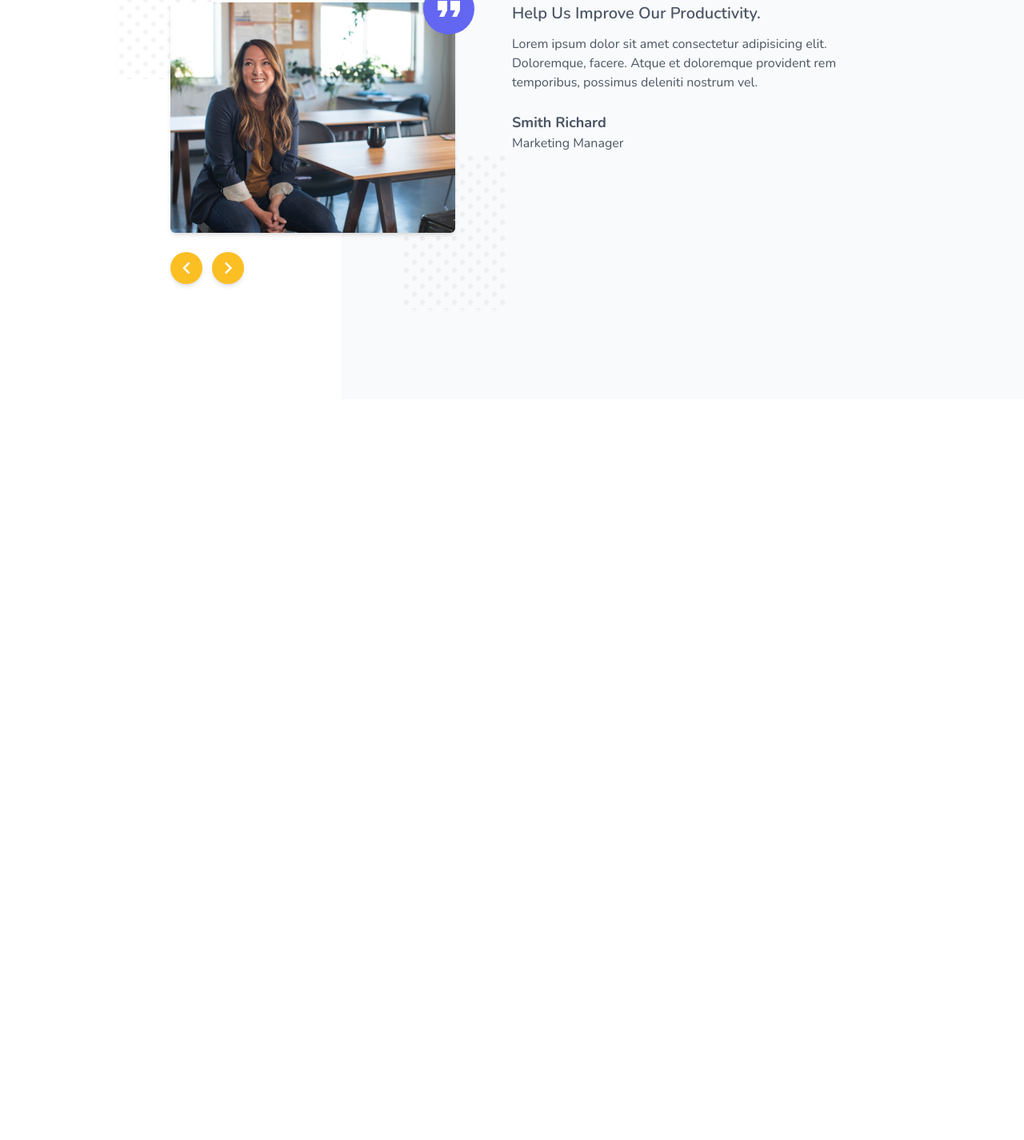
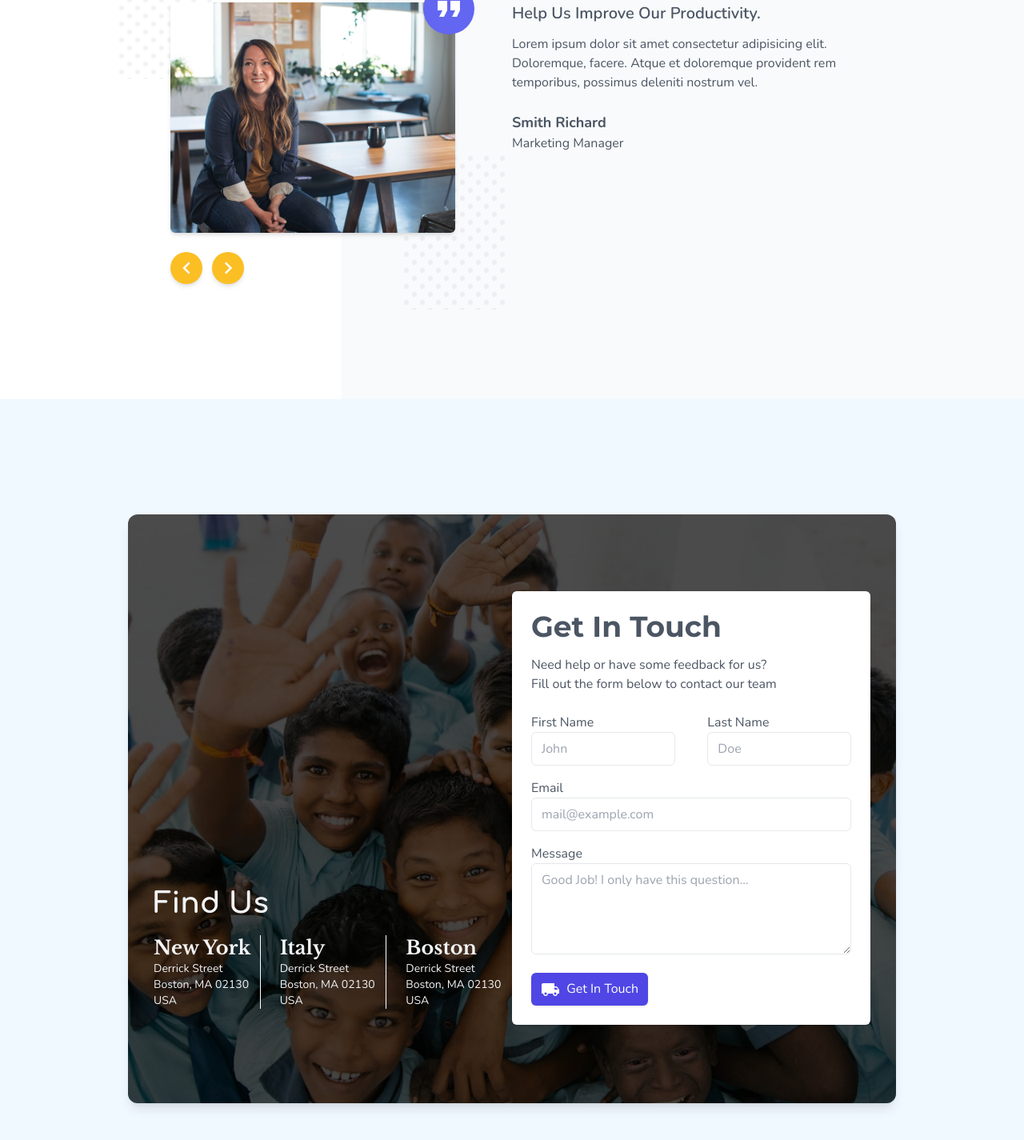
Before and after one commit to YeenYan/Business_and_Directory_Listing, a website: page index.html in a window 1280 px wide. Shown: the part 5563-6988 px from the top of the page at 80% size. Before the commit the page ends 6062 px from the top, so only its background shows below. Drawn offline with nearby package versions, Linux system fonts and the light colour scheme.

Commit message:
add contact us section

```diff
--- a/index.html
+++ b/index.html
@@ -662,8 +662,7 @@
   <!-- Testimonial Section -->
   <section class="bg-white py-36 relative z-10">
     <div class="bg-slate-50 w-8/12 absolute bottom-0 right-0 top-16 -z-10 rounded-tl-3xl">
-
-    </div>
+        </div>
     <div class="w-8/12 mx-auto">
       <div class="mb-20">
         <p class="text-4xl font-bold font-libre text-gray-600 w-5/12">What Our Customers Are Saying</p>
@@ -702,5 +701,76 @@
       </div>
     </div>
   </section>
+
+  <!-- Contact Us Section -->
+  <section class="bg-sky-50 py-36">
+    <div class="w-9/12 mx-auto">
+      <div class="shadow-lg rounded-xl relative overflow-hidden">
+        <img src="./src/assets/images/contact-us/photo-1524069290683-0457abfe42c3.jpg" alt="" class="w-full h-[46rem] object-cover">
+        <!-- inset-0 => top,right,bottom,left: 0px -->
+        <div class="bg-black/70 absolute inset-0 h-full"></div>
+        <div class="absolute right-8 left-8 top-24">
+          <div class="flex items-end">
+            <div class="w-1/2 text-gray-100">
+              <div class="mb-5">
+                <p class="text-4xl font-bold font-comf mb-5">
+                  Find Us
+                </p>
+                <div class="flex gap-6">
+                  <div class="border-r border-white">
+                    <p class="font-bold text-2xl font-libre">New York</p>
+                    <p class="text-sm">Derrick Street Boston, MA 02130 USA</p>
+                  </div>
+                  <div class="border-r border-white">
+                    <p class="font-bold text-2xl font-libre">Italy</p>
+                    <p class="text-sm">Derrick Street Boston, MA 02130 USA</p>
+                  </div>
+                  <div>
+                    <p class="font-bold text-2xl font-libre">Boston</p>
+                    <p class="text-sm">Derrick Street Boston, MA 02130 USA</p>
+                  </div>
+                </div>
+              </div>
+            </div>
+            <div class="w-1/2">
+              <div class="bg-white max-w-lg rounded-md shadow p-6 ml-auto space-y-6 text-gray-600">
+                <div>
+                  <p class="text-4xl font-bold font-monte mb-4 ">Get In Touch</p>
+                  <p class="">Need help or have some feedback for us?</p>
+                  <p class="">Fill out the form below to contact our team</p>
+                </div>
+                <form action="" class="space-y-4">
+                  <div class="flex text-gray-600 gap-10">
+                    <div>
+                      <label for="first-name">First Name</label>
+                      <input placeholder="John" type="text" class="py-2 px-3 w-full text-gray-600 rounded-md border mt-.5" id="first-name">
+                    </div>
+                    <div>
+                      <label for="last-name">Last Name</label>
+                      <input placeholder="Doe" type="text" class="py-2 px-3 w-full text-gray-600 rounded-md border mt-.5" id="last-name">
+                    </div>
+                  </div>
+                  <div>
+                    <label for="email">Email</label>
+                    <input placeholder="mail@example.com" type="email" class="py-2 px-3 w-full text-gray-600 rounded-md border mt-.5" id="email">
+                  </div>
+                  <div>
+                    <label for="message">Message</label>
+                    <textarea rows="4" placeholder="Good Job! I only have this question..." class="py-2 px-3 w-full text-gray-600 rounded-md border mt-.5" id="message"></textarea>
+                  </div>
+                  <div>
+                    <button class="py-2 px-3 rounded-md shadow bg-indigo-600 text-white hover:bg-indigo-500 hover:shadow-xl">
+                      <span class="material-icons align-middle mr-1">local_shipping</span >
+                      Get In Touch
+                    </button>
+                  </div>
+                </form>
+              </div>
+            </div>
+          </div>
+        </div>
+      </div>
+    </div>
+  </section>
 </body>
 </html>
```
Also changed, not shown: dist/css/output.css.
